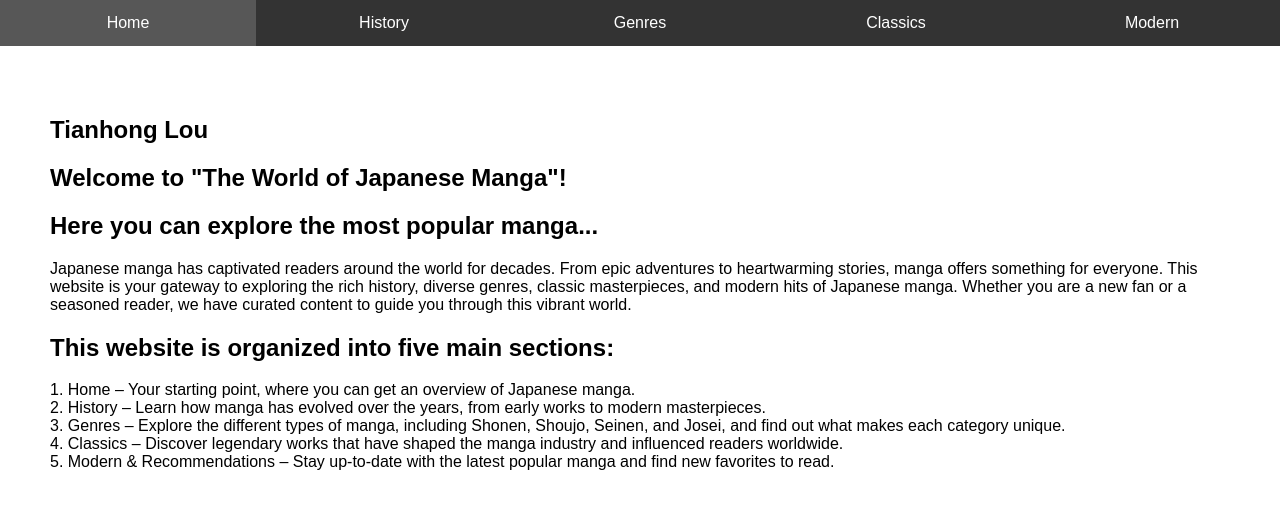
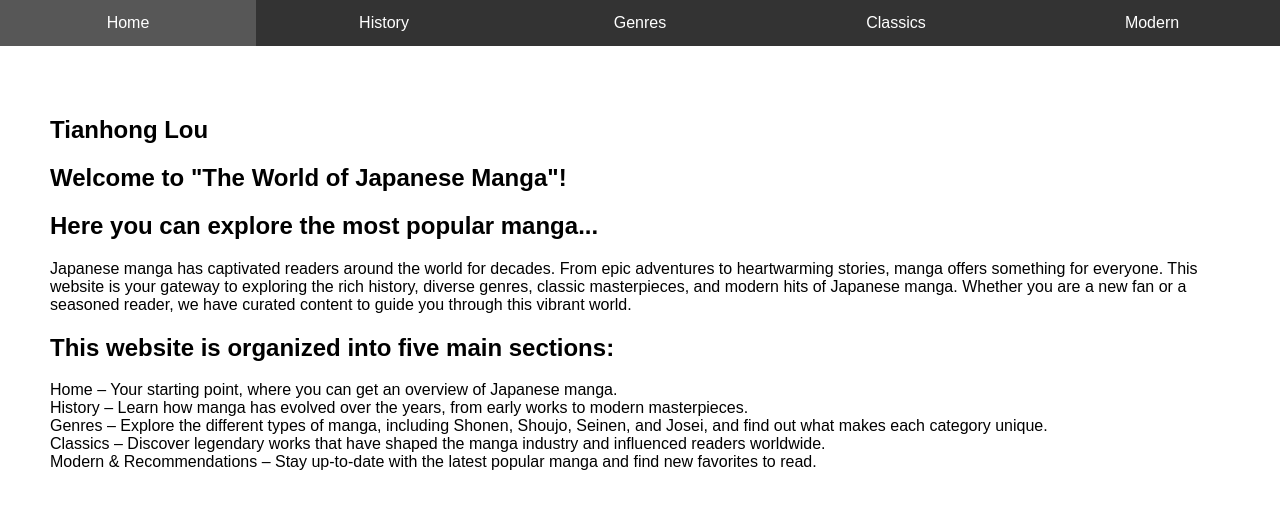
Before and after one commit to kamenjack/manga, a website: page index.html in a window 1280 px wide. Drawn offline with Linux system fonts and the light colour scheme.

Commit message:
Fix HTML formatting and structure

```diff
--- a/index.html
+++ b/index.html
@@ -27,11 +27,11 @@
         and modern hits of Japanese manga. Whether you are a new fan or a seasoned reader,
         we have curated content to guide you through this vibrant world.</p>
     <h2>This website is organized into five main sections:</h2>
-    <p style="white-space: pre-line;">1. Home – Your starting point, where you can get an overview of Japanese manga.
-        2. History – Learn how manga has evolved over the years, from early works to modern masterpieces.
-        3. Genres – Explore the different types of manga, including Shonen, Shoujo, Seinen, and Josei, and find out what makes each category unique.
-        4. Classics – Discover legendary works that have shaped the manga industry and influenced readers worldwide.
-        5. Modern & Recommendations – Stay up-to-date with the latest popular manga and find new favorites to read.</p>
+    <p style="white-space: pre-line;">Home – Your starting point, where you can get an overview of Japanese manga.
+        History – Learn how manga has evolved over the years, from early works to modern masterpieces.
+        Genres – Explore the different types of manga, including Shonen, Shoujo, Seinen, and Josei, and find out what makes each category unique.
+        Classics – Discover legendary works that have shaped the manga industry and influenced readers worldwide.
+        Modern & Recommendations – Stay up-to-date with the latest popular manga and find new favorites to read.</p>
 
 </section>
 
```
